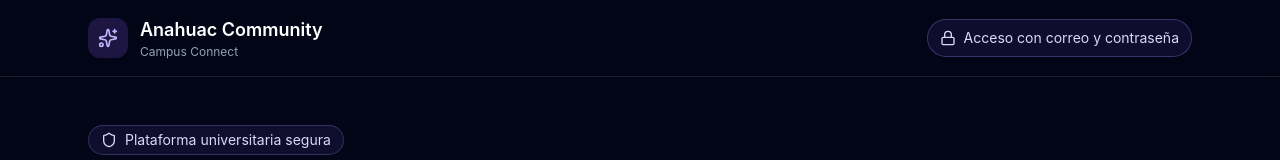
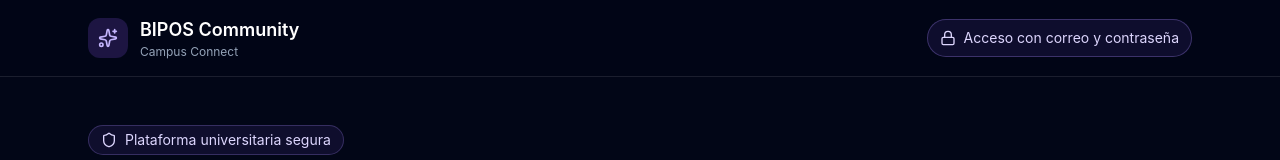
Before and after one commit to MacDeOmi/BIPO, a React (Vite) app: page / in a window 1280 px wide. Shown: the top 160 px of the page. Built offline with nearby package versions, Linux system fonts and the light colour scheme; no server answers.

Commit message:
Update frontend branding to BIPOS

```diff
--- a/index.html
+++ b/index.html
@@ -4,7 +4,7 @@
     <meta charset="UTF-8" />
     <link rel="icon" type="image/svg+xml" href="/favicon.svg" />
     <meta name="viewport" content="width=device-width, initial-scale=1.0" />
-    <title>anahuac-app</title>
+    <title>BIPOS Community</title>
   </head>
   <body>
     <div id="root"></div>
--- a/src/App.jsx
+++ b/src/App.jsx
@@ -154,7 +154,7 @@ function App() {
               <Sparkles className="h-5 w-5" />
             </div>
             <div>
-              <p className="text-lg font-semibold">Anahuac Community</p>
+              <p className="text-lg font-semibold">BIPOS Community</p>
               <p className="text-xs text-slate-400">Campus Connect</p>
             </div>
           </div>
--- a/src/components/AuthSection.jsx
+++ b/src/components/AuthSection.jsx
@@ -1,6 +1,6 @@
 import { Lock, LogIn } from 'lucide-react'
 
-const EMAIL_REGEX = /^[^\s@]+@anahuac\.mx$/i
+const EMAIL_REGEX = /^[^\s@]+@[^\s@]+\.[^\s@]+$/i
 
 export function AuthSection({ email, setEmail, onSubmit, loading, message, mode = 'request' }) {
   const submitLabel = mode === 'request' ? 'Enviar código OTP' : 'Confirmar acceso'
@@ -20,7 +20,7 @@ export function AuthSection({ email, setEmail, onSubmit, loading, message, mode
               type="email"
               value={email}
               onChange={(e) => setEmail(e.target.value)}
-              placeholder="nombre@anahuac.mx"
+              placeholder="correo@ejemplo.com"
               className="mt-2 w-full rounded-xl border border-white/10 bg-slate-950 px-4 py-3 text-white outline-none transition focus:border-violet-400"
               required
             />
```
